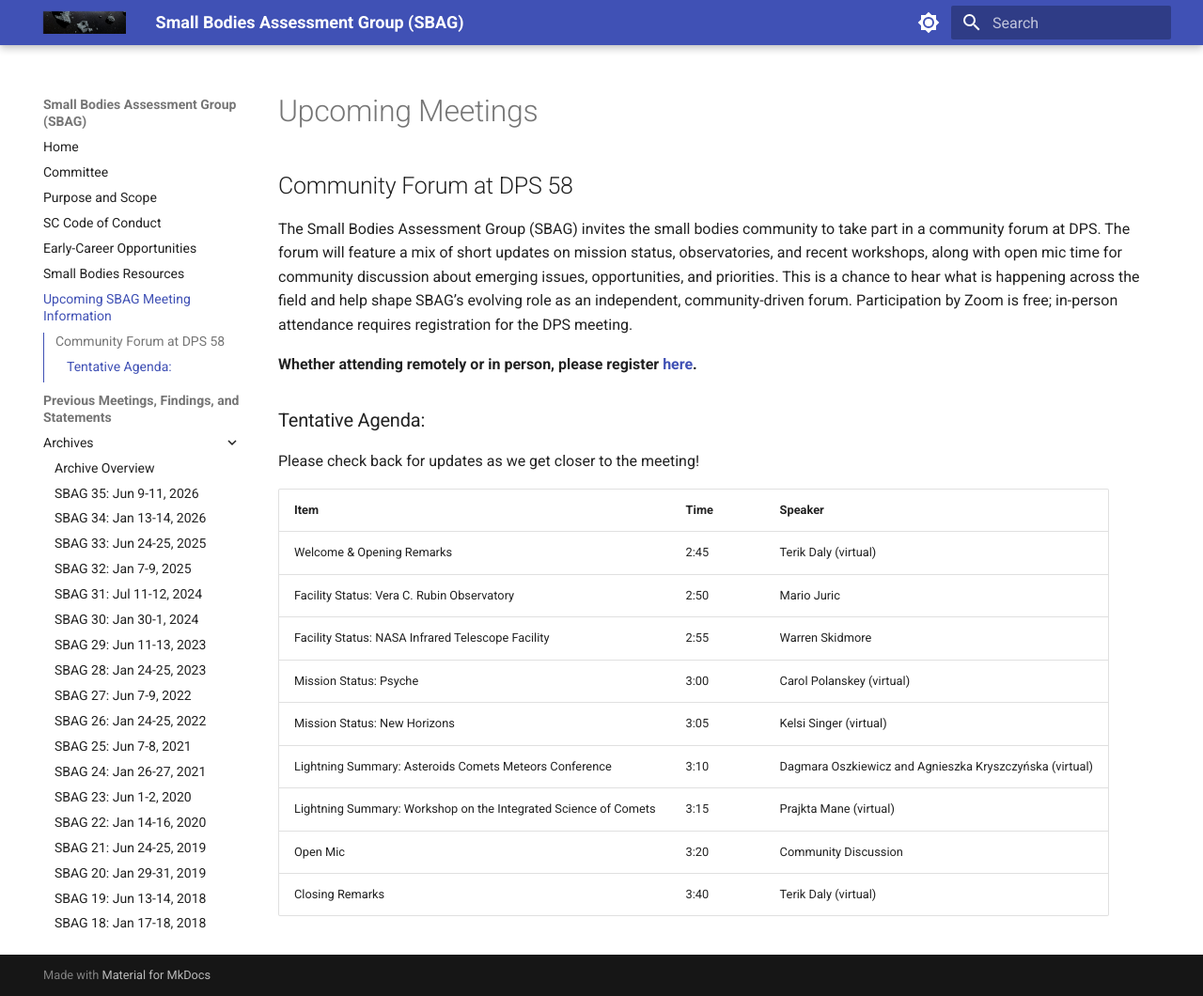
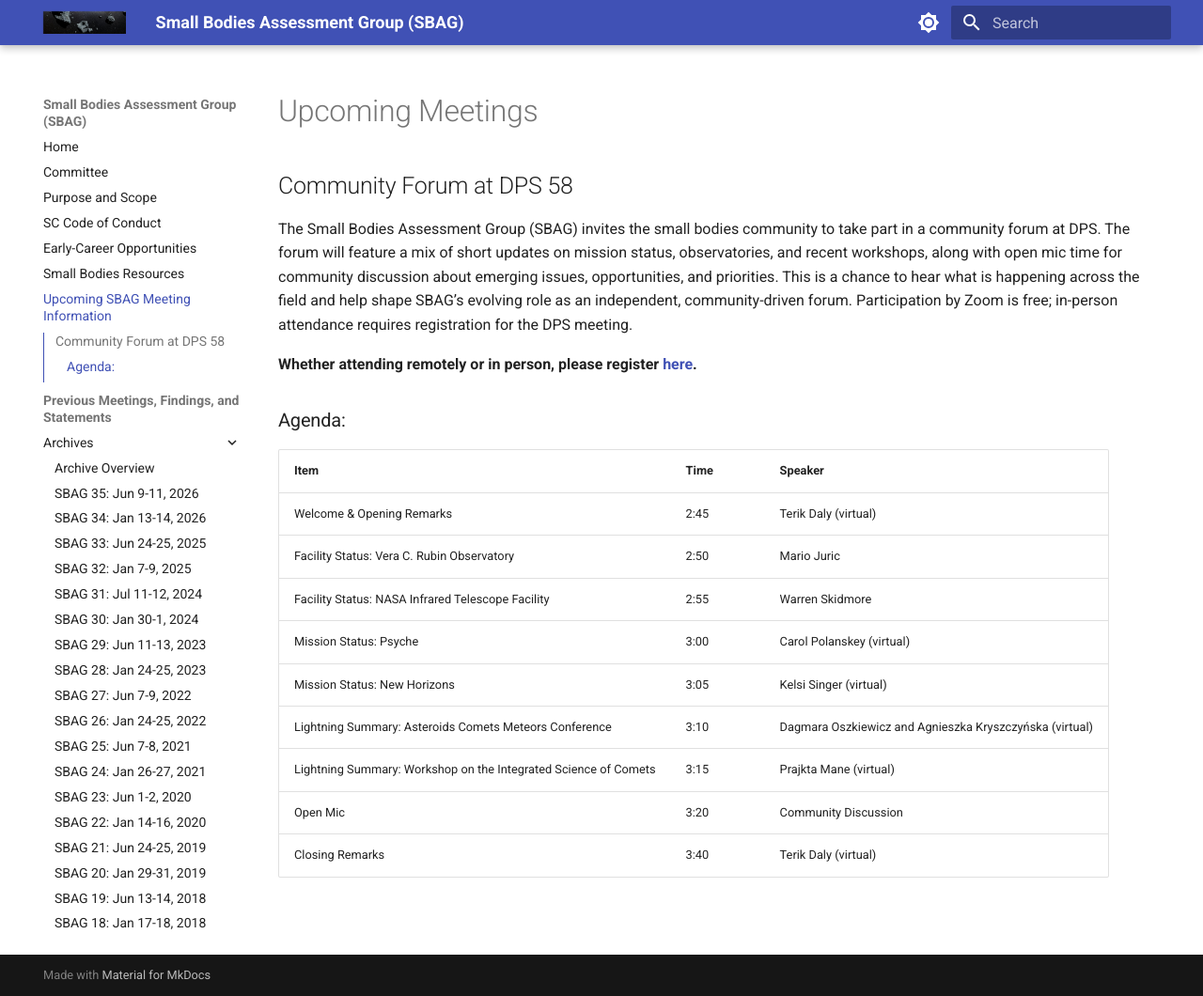
Before and after one commit to SmallBodiesAssessmentGroup/SBAG-Website, an MkDocs documentation site: the page built from docs/meetings/index.md, in a window 1280 px wide and 1060 px high. Shown: the whole window at 94% size. Built offline with MkDocs 1.6.1 and Material for MkDocs 9.7.7, drawn with Linux system fonts in a browser that asks for light colours.

Commit message:
remove tentative language

```diff
--- a/docs/meetings/index.md
+++ b/docs/meetings/index.md
@@ -6,8 +6,7 @@ The Small Bodies Assessment Group (SBAG) invites the small bodies community to t
 
 **Whether attending remotely or in person, please register [here](https://forms.gle/hod9s1uAbgCGGn5W9).**
 
-### Tentative Agenda:
-Please check back for updates as we get closer to the meeting!
+### Agenda:
 
 | Item | Time | Speaker |
 |------|------| ------- |
```
